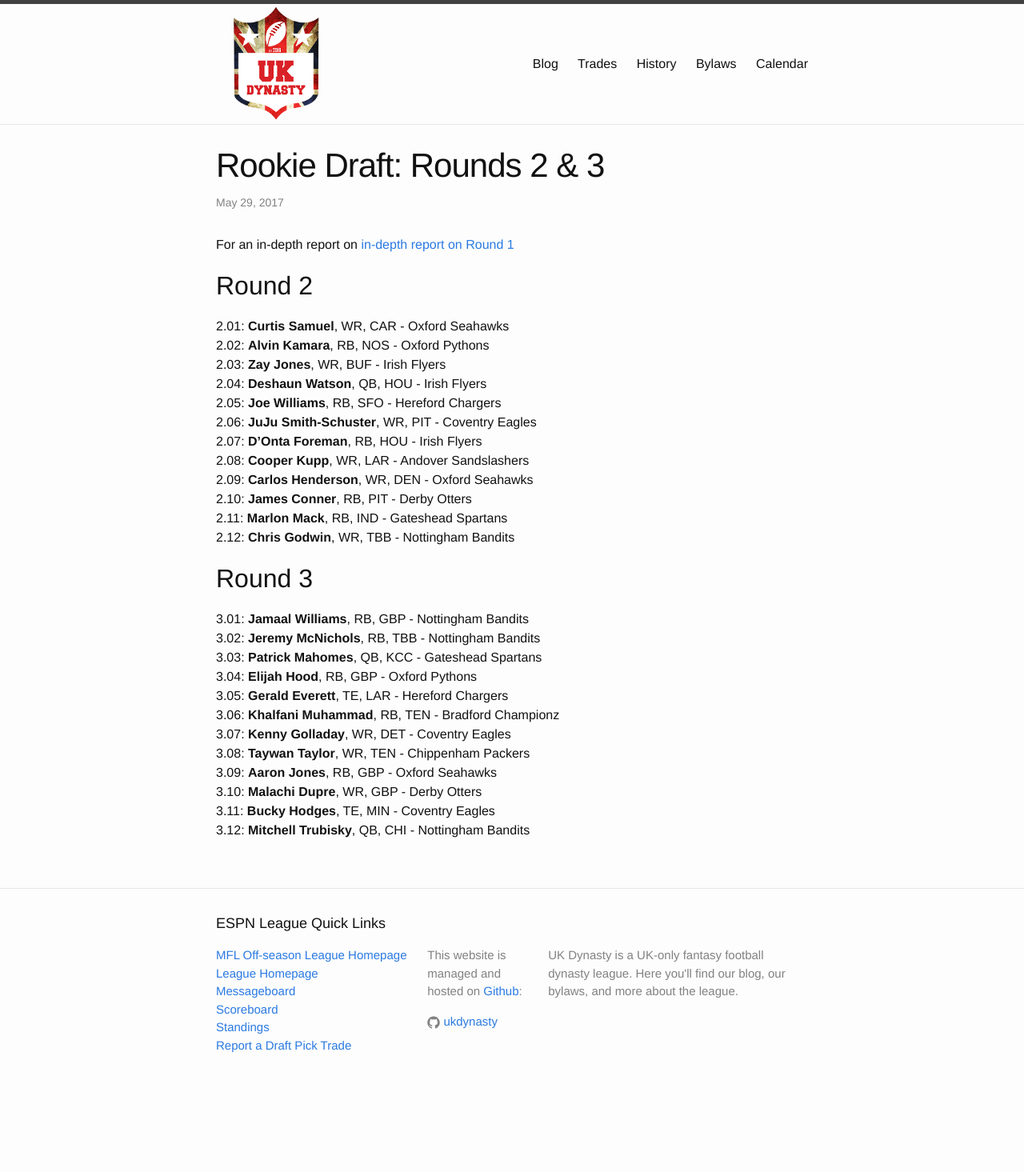
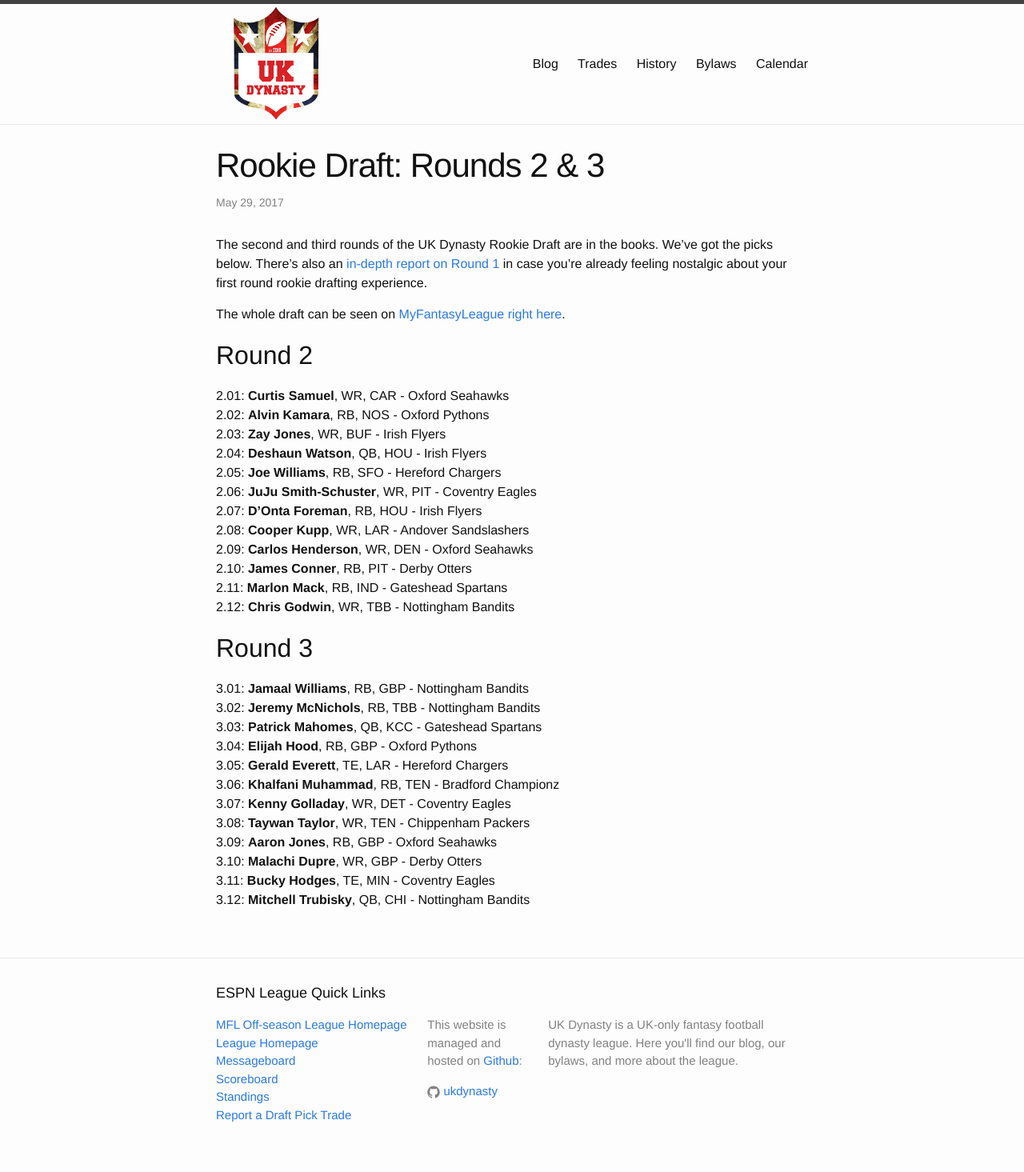
Before and after one commit to UKDynasty/ukdynasty.github.io, a Jekyll site: the page built from _posts/2017-05-29-rookie-draft-rounds-2-and-3.md, in a window 1280 px wide. Shown: the whole page at 80% size. Built offline with Jekyll 4.4.1, drawn with Linux system fonts in a browser that asks for light colours; before the commit the page ends 1378 px from its top, so only the background shows below that.

Commit message:
Finish sentence...

```diff
--- a/_posts/2017-05-29-rookie-draft-rounds-2-and-3.md
+++ b/_posts/2017-05-29-rookie-draft-rounds-2-and-3.md
@@ -5,7 +5,9 @@ date: 2017-05-29
 categories: league-news
 ---
 
-For an in-depth report on [in-depth report on Round 1]({{ site.baseurl }}{% post_url 2017-05-28-rookie-draft-first-round %})
+The second and third rounds of the UK Dynasty Rookie Draft are in the books. We've got the picks below. There's also an [in-depth report on Round 1]({{ site.baseurl }}{% post_url 2017-05-28-rookie-draft-first-round %}) in case you're already feeling nostalgic about your first round rookie drafting experience.
+
+The whole draft can be seen on [MyFantasyLeague right here](https://www73.myfantasyleague.com/2017/options?L=61991&O=17).
 
 ## Round 2
 
```
